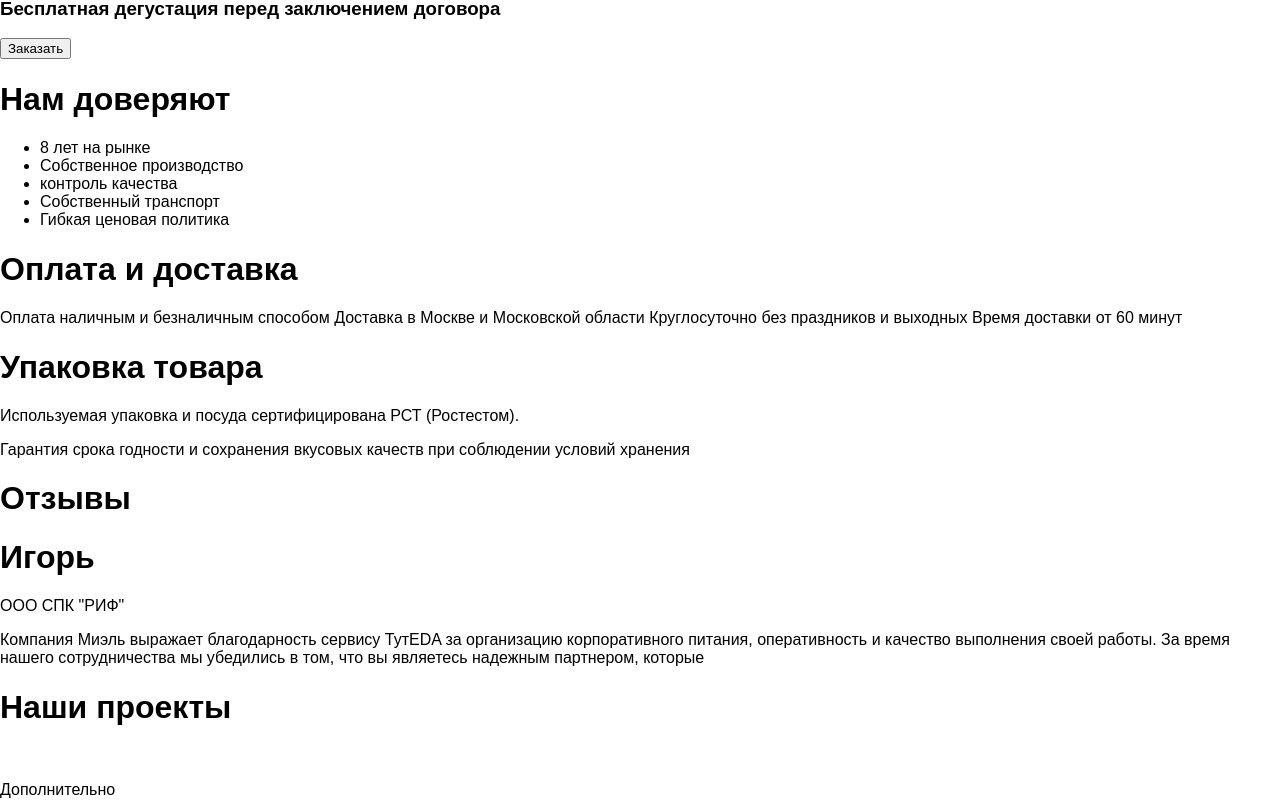
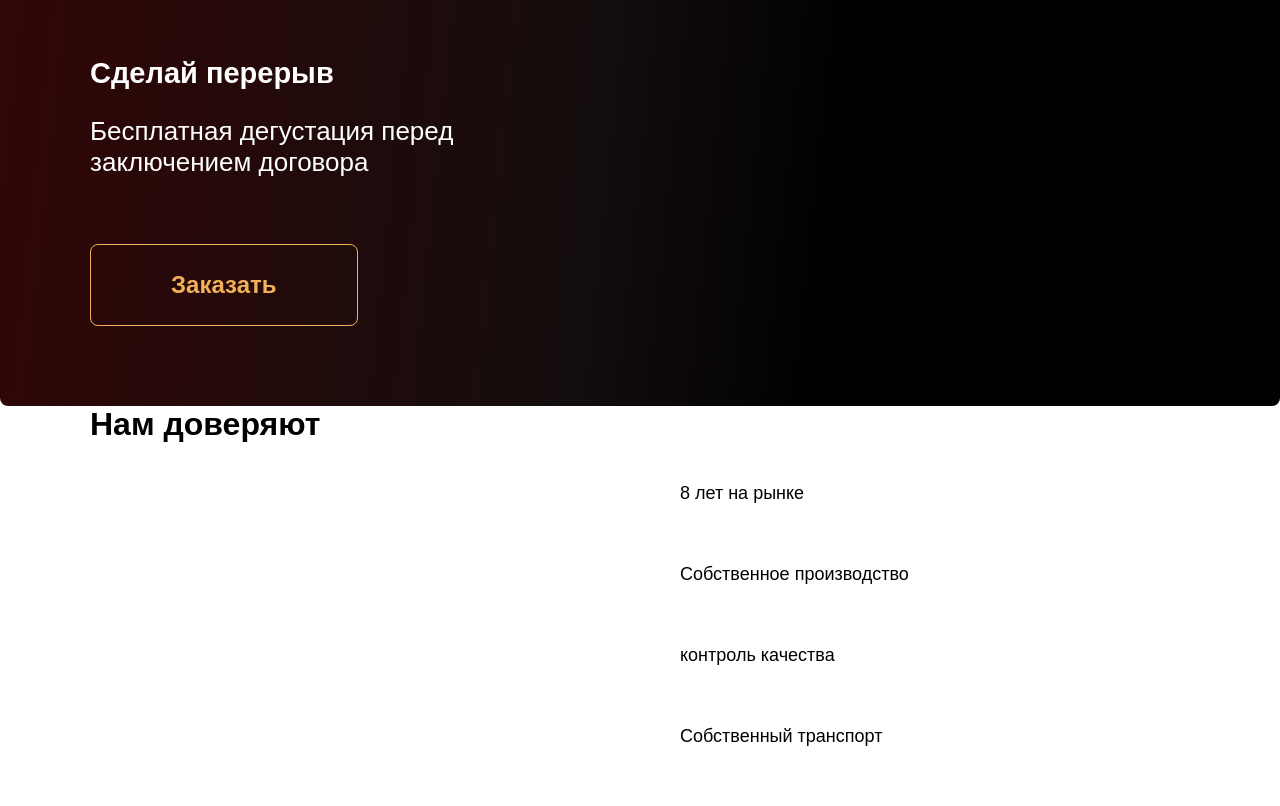
Before and after one commit to Lumpen16/tyteda2, a Next.js app: page / in a window 1280 px wide. Shown: the part 2834-3640 px from the top of the page. Built offline with nearby package versions, Linux system fonts and the light colour scheme.

Commit message:
Trusted minorly styled

```diff
--- a/pages/components/BreakTime.js
+++ b/pages/components/BreakTime.js
@@ -1,11 +1,13 @@
-
+import styles from './BreakTime.module.css'
 
 function BreakTime() {
     return (
-        <div>
-            <h1>Сделай перерыв</h1>
-            <h3>Бесплатная дегустация перед заключением договора</h3>
-            <button>Заказать</button>
+        <div className={ styles.breaktime_master_container }>
+            <div className={ styles.breaktime_container }>
+                <h1 className={ styles.breaktime_header }>Сделай перерыв</h1>
+                <h3 className={ styles.breaktime_header3 }>Бесплатная дегустация перед заключением договора</h3>
+                <button className={ styles.breaktime_button}>Заказать</button>
+            </div>
         </div>
     )
 }
--- /dev/null
+++ b/pages/components/BreakTime.module.css
@@ -0,0 +1,39 @@
+
+.breaktime_header {
+    font-size: 29px;
+    font-family: Nickelodeon, sans-serif;
+    color: #fff;
+}
+
+.breaktime_header3 {
+    font-family: 'Monserat', sans-serif;
+    font-size: 26px;
+    width: 40%;
+    color: #fff;
+    font-weight: 400;
+}
+
+.breaktime_master_container {
+    border-radius: 8px;
+    margin-top: 40px;
+    padding: 80px;
+    overflow: hidden;
+    background: linear-gradient(96deg, rgba(216, 24, 24, 0.23) -1.7%, rgba(50, 33, 33, 0.41) 45.69%, rgba(0, 0, 0, 0.96) 65.56%, #010101 100.19%), #000000
+}
+
+.breaktime_container {
+    margin: 0 auto;
+    max-width: 1100px;
+}
+
+.breaktime_button {
+    background: transparent;
+    border: 1px solid #F2B058;
+    border-radius: 8px;
+    color: #F2B058;
+    font-size: 24px;
+    font-weight: 600;
+    margin-top: 40px;
+    padding: 26px 80px;
+    cursor: pointer;
+}
--- a/pages/components/Trusted.js
+++ b/pages/components/Trusted.js
@@ -1,16 +1,20 @@
-
+import styles from './Trusted.module.css'
 
 export default function Trusted() {
     return (
         <div>
-            <h1>Нам доверяют</h1>
-            <ul>
-                <li>8 лет на рынке</li>
-                <li>Собственное производство</li>
-                <li>контроль качества</li>
-                <li>Собственный транспорт</li>
-                <li>Гибкая ценовая политика</li>
-            </ul>
+            <div className={ styles.trusted_container }>
+                <h1 className={ styles.trusted_header }>Нам доверяют</h1>
+                <div className={ styles.trusted_list_container }>
+                    <ul>
+                        <li className={ styles.trusted_list_item }>8 лет на рынке</li>
+                        <li className={ styles.trusted_list_item }>Собственное производство</li>
+                        <li className={ styles.trusted_list_item }>контроль качества</li>
+                        <li className={ styles.trusted_list_item }>Собственный транспорт</li>
+                        <li className={ styles.trusted_list_item }>Гибкая ценовая политика</li>
+                    </ul>
+                </div>
+            </div>
         </div>
     )
 }
--- /dev/null
+++ b/pages/components/Trusted.module.css
@@ -0,0 +1,21 @@
+
+.trusted_container {
+    max-width: 1100px;
+    margin: 0 auto;
+}
+.trusted_header {
+
+    margin: 0 auto;
+    margin-bottom: 40px;
+}
+
+.trusted_list_container {
+    width: 50%;
+    margin-left: auto;
+}
+
+.trusted_list_item {
+    font-size: 18px;
+    list-style: none;
+    margin-bottom: 60px;
+}
```
